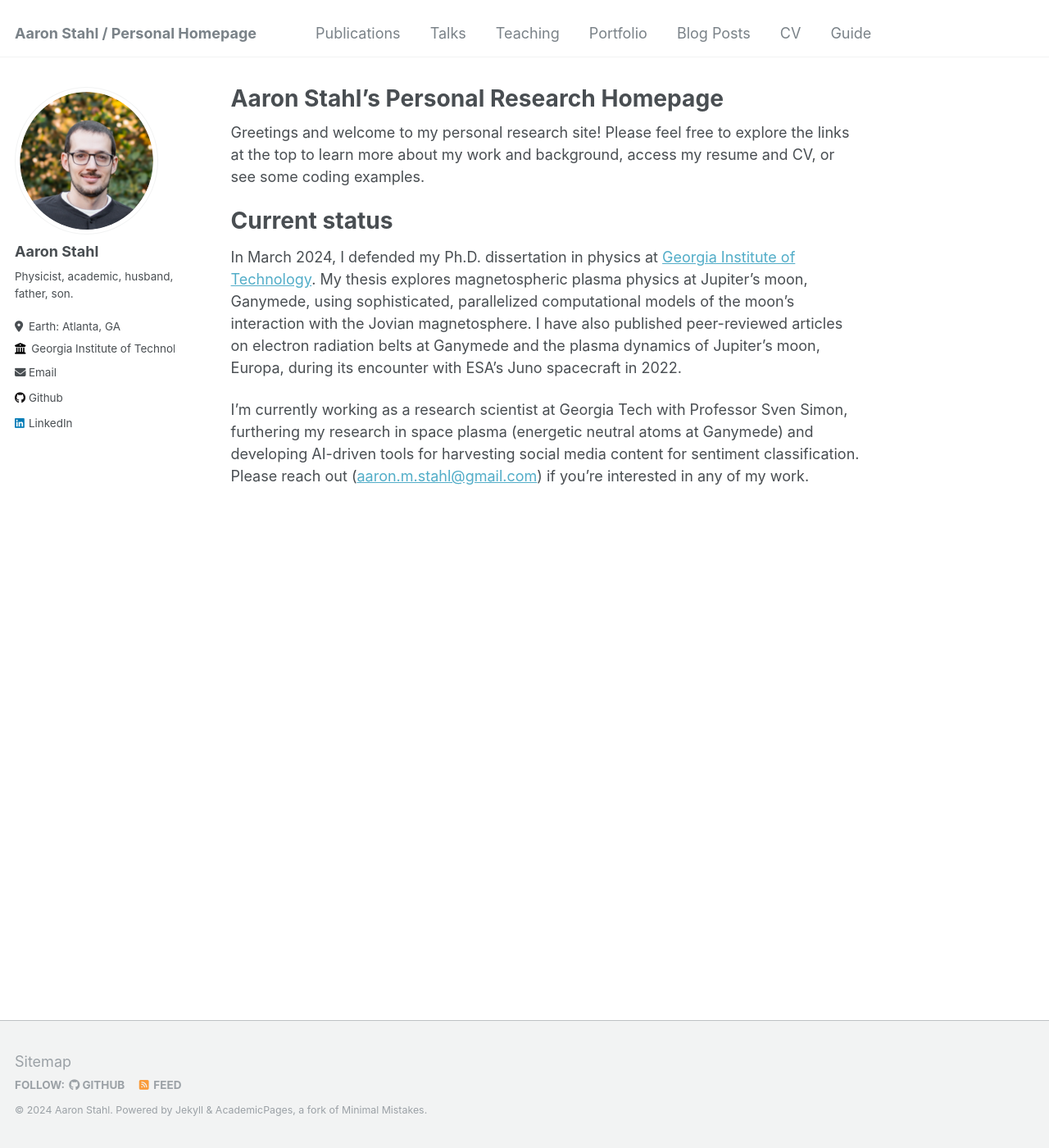
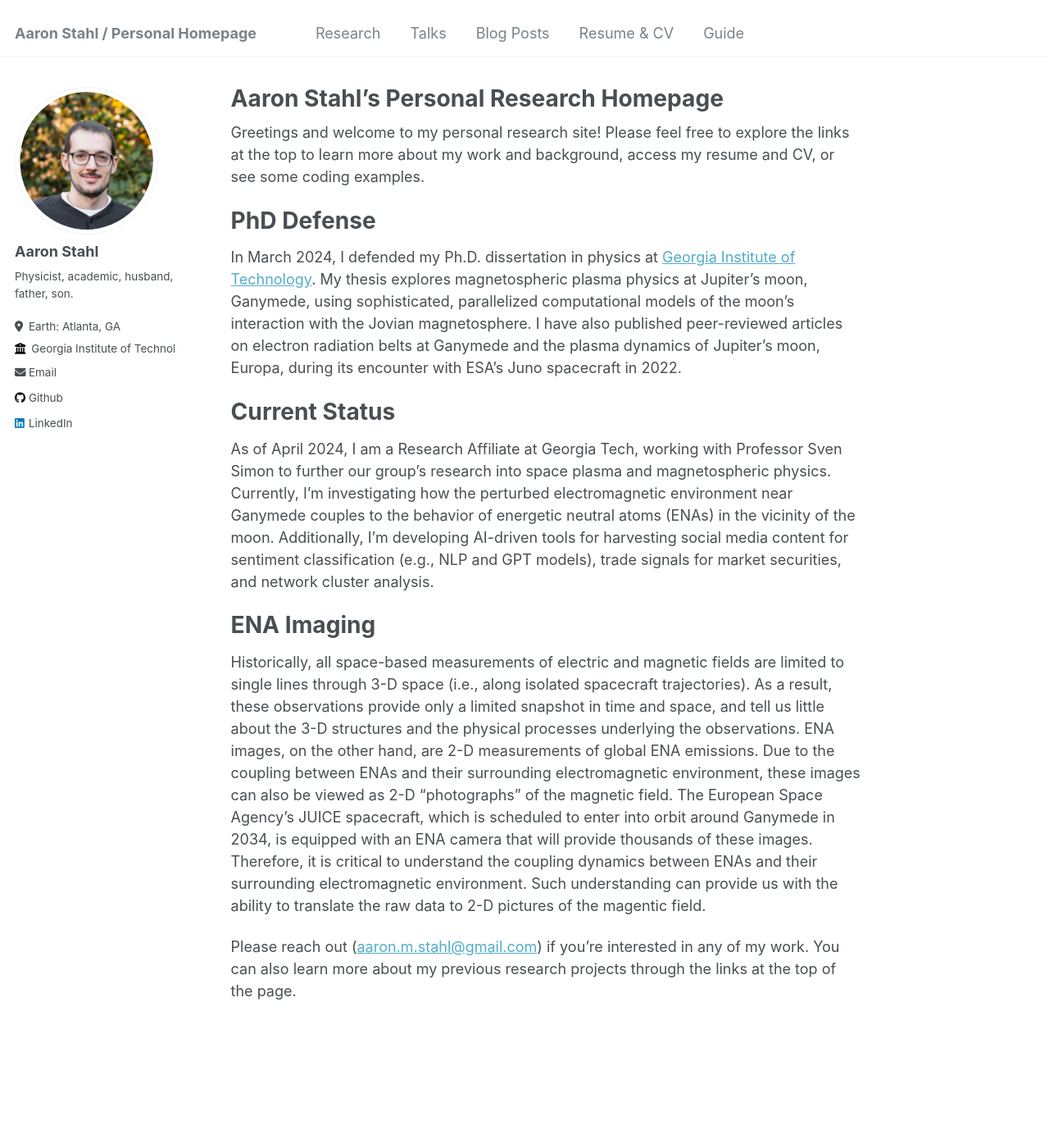
Before and after one commit to astahl3/astahl3.github.io, a Jekyll site: the page built from _pages/about.md, in a window 1280 px wide and 1400 px high. Shown: the whole window at 82% size. Built offline with Jekyll 4.4.1, drawn with Linux system fonts in a browser that asks for light colours.

Commit message:
page updates

```diff
--- a/_data/navigation.yml
+++ b/_data/navigation.yml
@@ -1,21 +1,21 @@
 # main links links
 main:
-  - title: "Publications"
+  - title: "Research"
     url: /publications/
 
   - title: "Talks"
     url: /talks/
 
-  - title: "Teaching"
-    url: /teaching/
+ # - title: "Teaching"
+  #  url: /teaching/
 
-  - title: "Portfolio"
-    url: /portfolio/
+  #- title: "Portfolio"
+   # url: /portfolio/
 
   - title: "Blog Posts"
     url: /year-archive/
 
-  - title: "CV"
+  - title: "Resume & CV"
     url: /cv/
 
   - title: "Guide"
--- a/_pages/about.md
+++ b/_pages/about.md
@@ -8,8 +8,17 @@ redirect_from:
 ---
 Greetings and welcome to my personal research site! Please feel free to explore the links at the top to learn more about my work and background, access my resume and CV, or see some coding examples.
 
-Current status
+PhD Defense
 ======
 In March 2024, I defended my Ph.D. dissertation in physics at [Georgia Institute of Technology](https://grad.gatech.edu/events/phd-defense-aaron-stahl). My thesis explores magnetospheric plasma physics at Jupiter's moon, Ganymede, using sophisticated, parallelized computational models of the moon's interaction with the Jovian magnetosphere. I have also published peer-reviewed articles on electron radiation belts at Ganymede and the plasma dynamics of Jupiter's moon, Europa, during its encounter with ESA's Juno spacecraft in 2022.
 
-I'm currently working as a research scientist at Georgia Tech with Professor Sven Simon, furthering my research in space plasma (energetic neutral atoms at Ganymede) and developing AI-driven tools for harvesting social media content for sentiment classification. Please reach out ([aaron.m.stahl@gmail.com](mailto:aaron.m.stahl@gmail.com)) if you're interested in any of my work.
+Current Status
+======
+As of April 2024, I am a Research Affiliate at Georgia Tech, working with Professor Sven Simon to further our group's research into space plasma and magnetospheric physics. Currently, I'm investigating how the perturbed electromagnetic environment near Ganymede couples to the behavior of energetic neutral atoms (ENAs) in the vicinity of the moon. Additionally, I'm developing AI-driven tools for harvesting social media content for sentiment classification (e.g., NLP and GPT models), trade signals for market securities, and network cluster analysis.
+
+ENA Imaging
+======
+Historically, all space-based measurements of electric and magnetic fields are limited to single lines through 3-D space (i.e., along isolated spacecraft trajectories). As a result, these observations provide only a limited snapshot in time and space, and tell us little about the 3-D structures and the physical processes underlying the observations. ENA images, on the other hand, are 2-D measurements of global ENA emissions. Due to the coupling between ENAs and their surrounding electromagnetic environment, these images can also be viewed as 2-D "photographs" of the magnetic field. The European Space Agency's JUICE spacecraft, which is scheduled to enter into orbit around Ganymede in 2034, is equipped with an ENA camera that will provide thousands of these images. Therefore, it is critical to understand the coupling dynamics between ENAs and their surrounding electromagnetic environment. Such understanding can provide us with the ability to translate the raw data to 2-D pictures of the magentic field.
+
+
+Please reach out ([aaron.m.stahl@gmail.com](mailto:aaron.m.stahl@gmail.com)) if you're interested in any of my work. You can also learn more about my previous research projects through the links at the top of the page.
```
Also changed, not shown: README.md (+1 -1 lines).
